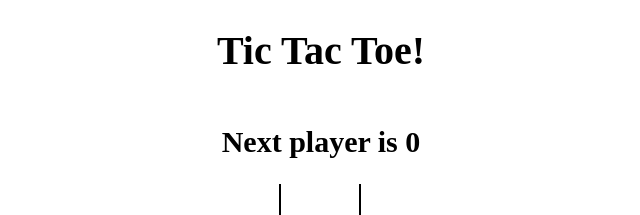
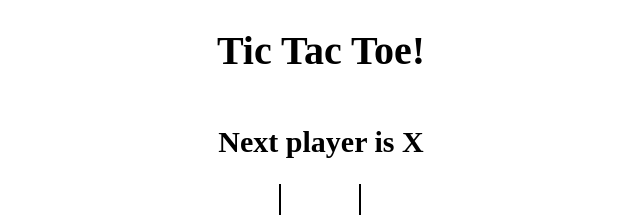
Before and after one commit to marizoo/tictactoe, a React (Vite) app: page / in a window 1280 px wide. Shown: the top 215 px of the page, without its empty margins (319-959 px from the left). Built offline with nearby package versions, Linux system fonts and the light colour scheme.

Commit message:
transform state to game history

```diff
--- a/src/App.jsx
+++ b/src/App.jsx
@@ -5,36 +5,45 @@ import './styles/root.scss'
 
  const App = () => {
 
-  const [board, setBoard] = useState(Array(9).fill(null));
-  const [isXNext, setIsXNext] = useState(false);
+  const [history, setHistory] = useState([
+    { board: Array(9).fill(null), isXNext: true } ]);
 
-  const winner = calculateWinner(board);
-  const message = winner ? `Winner is ${winner}` : `Next player is ${isXNext ? 'X' : '0'}`;
+  const [currentMove, setCurrentMove] = useState(0);
+
+  const current = history[currentMove];
+
+  console.log("history", history)
+
+  const winner = calculateWinner(current.board);
+  const message = winner ? `Winner is ${winner}`
+  : `Next player is ${current.isXNext ? 'X' : '0'}`;
 
   const handleSquareClick = (position) => {
 
-      if( board[position] || winner) {
+      if( current.board[position] || winner) {
           return;
       }
 
-      setBoard((prev) => {
+      setHistory((prev) => {
+        const last = prev[prev.length - 1];
 
-          return prev.map((square, pos) => {
+          const newBoard = last.board.map((square, pos) => {
               if(pos === position) {
-                  return isXNext ? 'X' : '0';
+                  return last.isXNext ? 'X' : '0';
               }
               return square;
           })
+          return prev.concat({ board: newBoard, isXNext: !last.isXNext })
+      })
 
-      })
-      setIsXNext(prev => !prev);
+      setCurrentMove(prev => prev + 1);
   };
 
 return (
   <div className="app">
     <h1>Tic Tac Toe!</h1>
     <h2>{message}</h2>
-    <Board board={board} handleSquareClick={handleSquareClick}/>
+    <Board board={current.board} handleSquareClick={handleSquareClick}/>
   </div>
   )
 };
```
